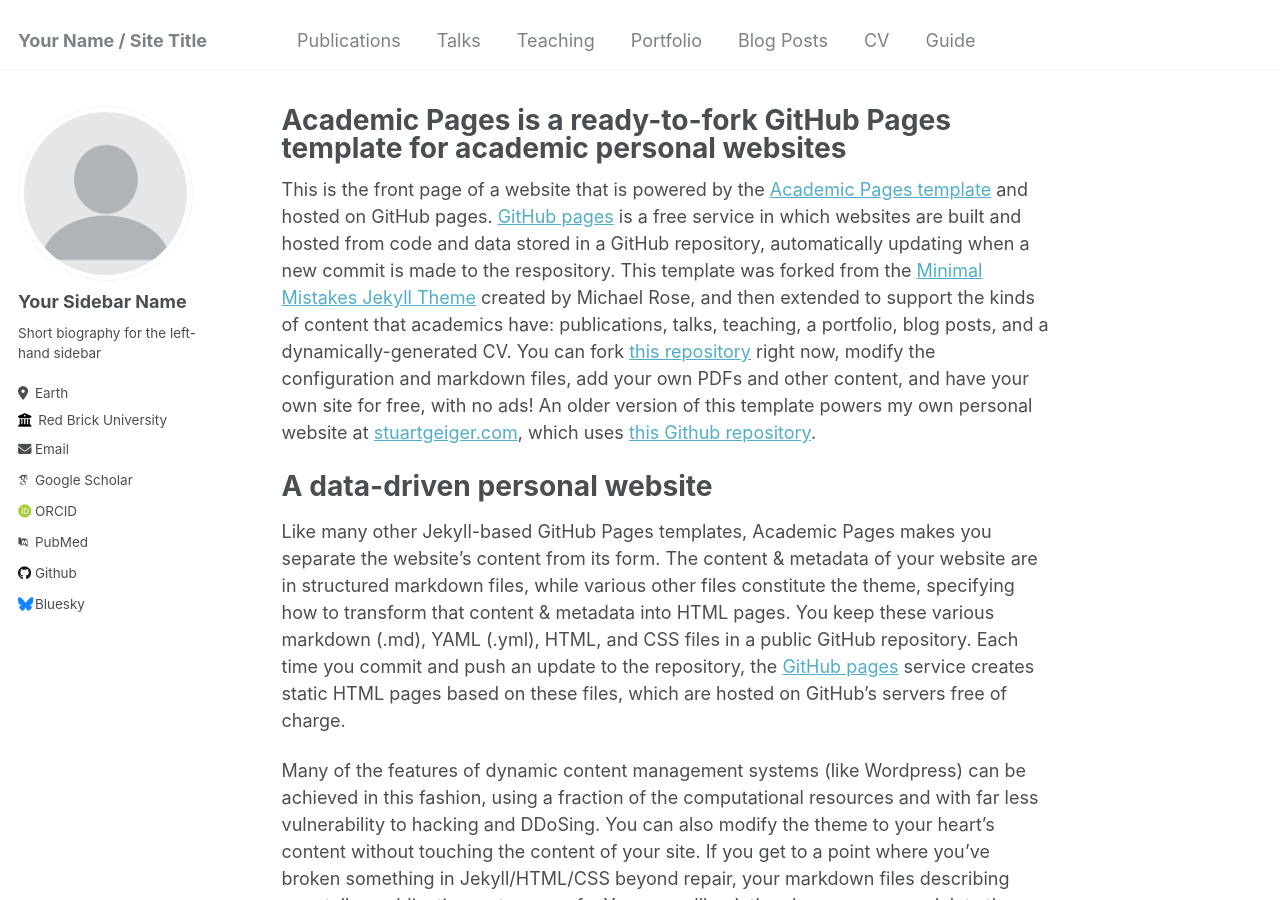
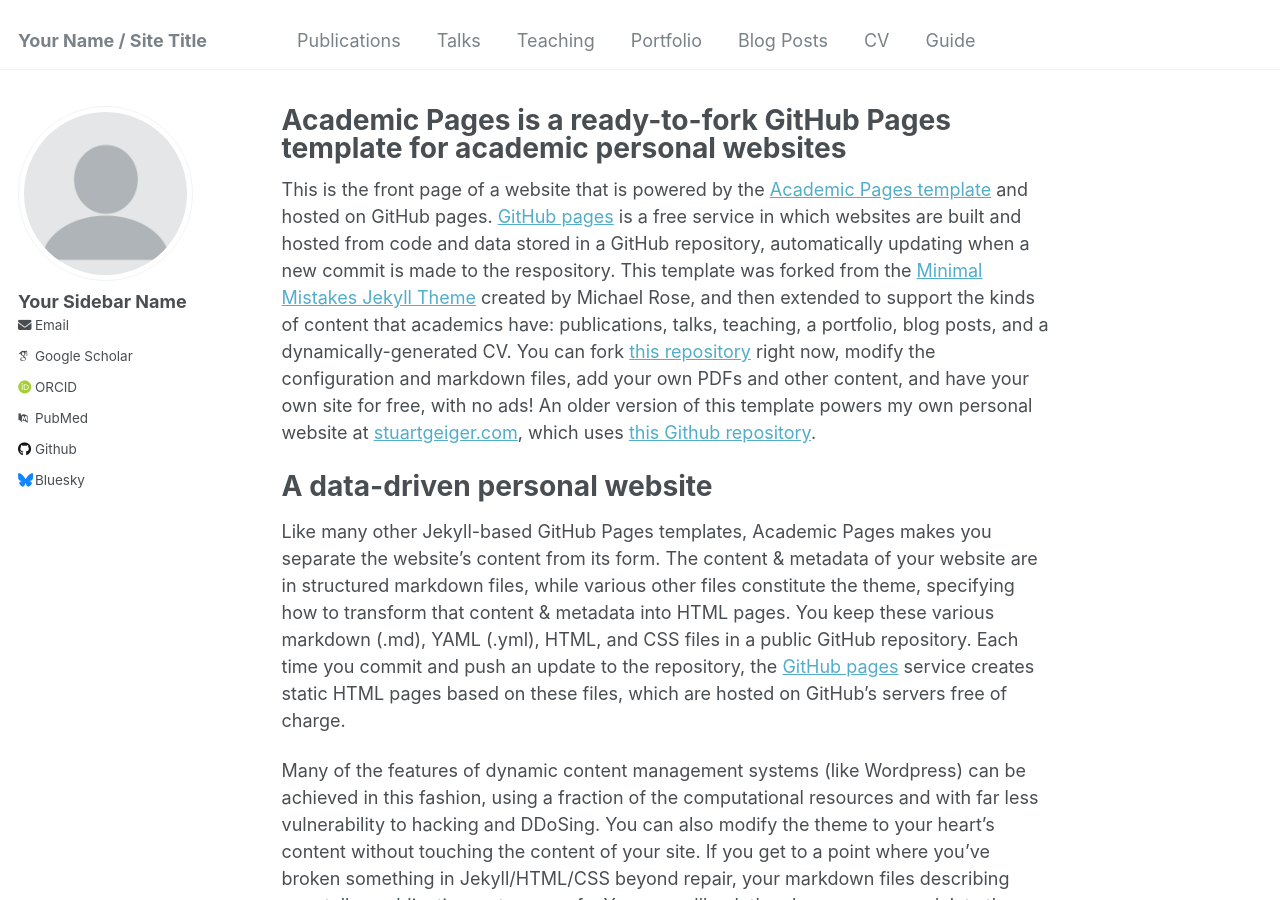
Before and after one commit to sunshineholidayus/web3, a Jekyll site: the page built from _pages/about.md, in a window 1280 px wide and 900 px high. Built offline with Jekyll 4.4.1, drawn with Linux system fonts in a browser that asks for light colours; some web fonts are replaced.

Commit message:
Update _config.yml

```diff
--- a/_config.yml
+++ b/_config.yml
@@ -23,11 +23,11 @@ author:
   # Biographic information
   avatar           : "profile.png"
   name             : "Your Sidebar Name"
-  pronouns         : # example: "she/her"
-  bio              : "Short biography for the left-hand sidebar"
-  location         : "Earth"
-  employer         : "Red Brick University"
-  uri              : # URL
+  #pronouns         : # example: "she/her"
+  #bio              : "Short biography for the left-hand sidebar"
+  #location         : "Earth"
+  #employer         : "Red Brick University"
+  #uri              : # URL
   email            : "none@example.org"
 
   # Academic websites
```
